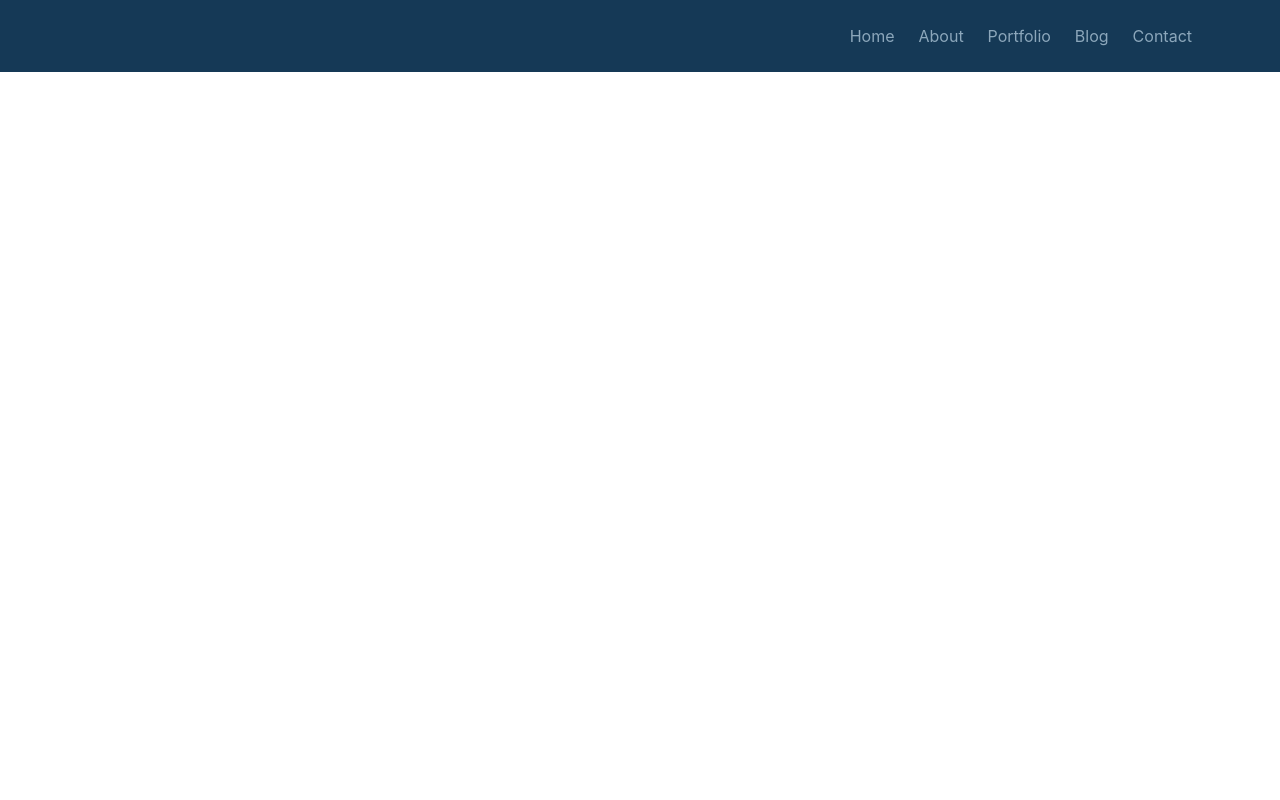
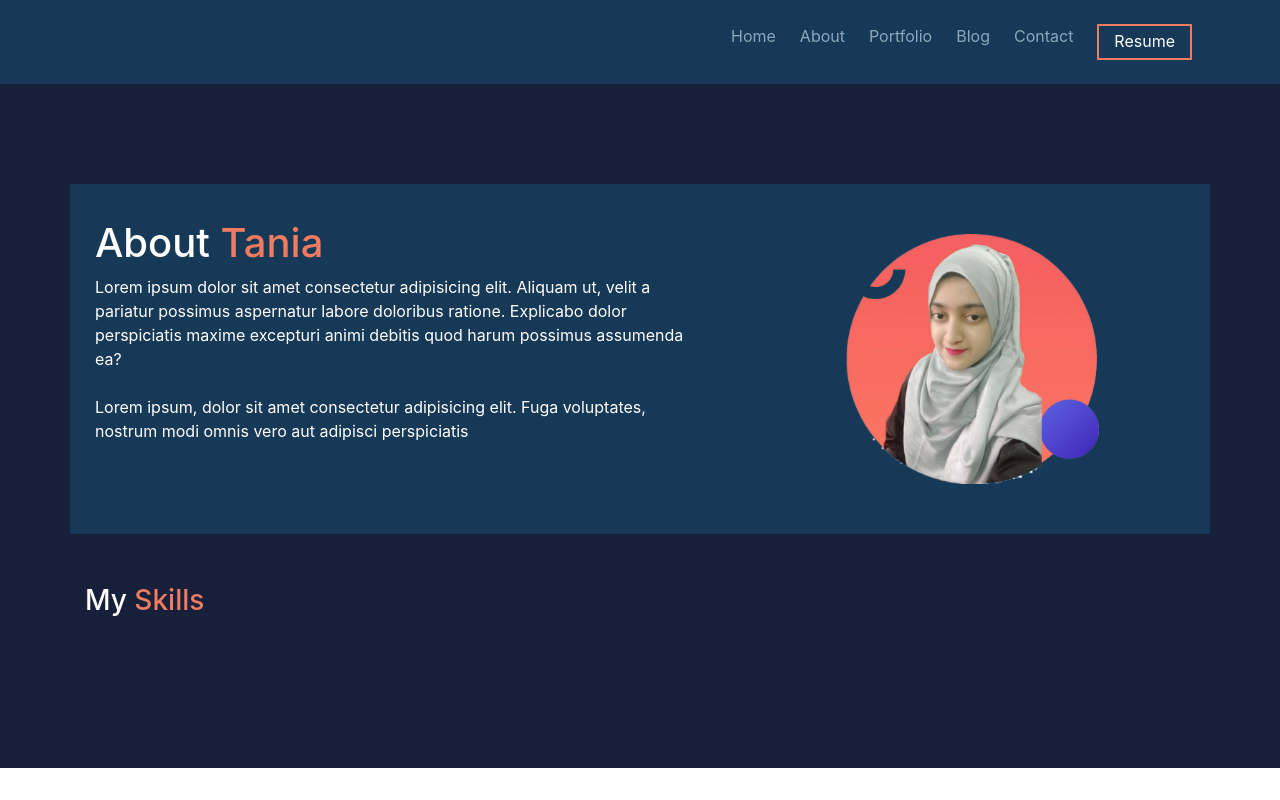
Before and after one commit to tania-developer/tania_portfolio, a React (Create React App) app: page /about in a window 1280 px wide. Built offline with nearby package versions, Linux system fonts and the light colour scheme.

Commit message:
about section add

```diff
--- a/src/App.js
+++ b/src/App.js
@@ -11,6 +11,7 @@ import Works from './components/Works/Works';
 import HeaderNav from './components/Home/HeaderNav';
 import Contact from './components/Contact/Contact';
 import Blog from './components/Blog/Blog';
+import About from './components/About/About';
 
 function App() {
   return (
@@ -29,6 +30,9 @@ function App() {
           <Route path="/blog">
             <Blog/>
           </Route>
+          <Route path="/about">
+            <About/>
+          </Route>
         </Switch>
 
     </Router>
--- /dev/null
+++ b/src/components/About/About.css
@@ -0,0 +1,27 @@
+.about-container{
+    background-color: #16203A;
+    padding:100px 20px;
+}
+.about-sec{
+    background-color: #153956;
+}
+.about-text{
+    padding: 35px 25px;
+}
+.about-text h1,p , .skill h3{
+    color: #fff;
+}
+.pic{
+    height:250px;
+    margin: 0 auto;
+}
+.pic-container{
+
+    display: flex;
+    justify-content: center;
+    padding: 50px 0px;
+}
+.skill h3{
+    margin: 50px 0px;
+
+}
--- /dev/null
+++ b/src/components/About/About.js
@@ -0,0 +1,26 @@
+import React from 'react';
+import pic from '../../images/tania.jpg';
+import './About.css'
+
+const About = () => {
+    return (
+        <section className='about-container'>
+            <div className="container">
+                <div className='row about-sec'>
+                    <div className='col-md-7 about-text'>
+                        <h1>About <span style={{color: '#F07B61'}}>Tania</span></h1>
+                        <p>Lorem ipsum dolor sit amet consectetur adipisicing elit. Aliquam ut, velit a pariatur possimus aspernatur labore doloribus ratione. Explicabo dolor perspiciatis maxime excepturi animi debitis quod harum possimus assumenda ea? <br/><br/>Lorem ipsum, dolor sit amet consectetur adipisicing elit. Fuga voluptates, nostrum modi omnis vero aut adipisci perspiciatis </p>
+                    </div>
+                    <div className='col-md-5 pic-container'>
+                        <img src={pic} alt="pic" className='pic'/>
+                    </div>
+                </div>
+                <div className='skill'>
+                    <h3>My <span style={{color: '#F07B61'}}>Skills</span></h3>
+                </div>
+            </div>
+        </section>
+    );
+};
+
+export default About;
--- a/src/components/Blog/Blog.js
+++ b/src/components/Blog/Blog.js
@@ -2,9 +2,9 @@ import React from 'react';
 
 const Blog = () => {
     return (
-        <div>
-
-        </div>
+        <section>
+            <h1>coming soon</h1>
+        </section>
     );
 };
 
--- a/src/components/Contact/Contact.css
+++ b/src/components/Contact/Contact.css
@@ -3,7 +3,7 @@ input, textarea{
     margin-bottom: 10px;
     width: 400px;
     padding: 10px ;
-    background-color:#16203A;
+    background-color:#002E4D;
     border: 1px solid gray;
 }
 .link{
@@ -16,3 +16,7 @@ input, textarea{
 h4{
     margin-bottom: 20px;
 }
+.form-container{
+    display: flex;
+    justify-content: center;
+}
--- a/src/components/Contact/Contact.js
+++ b/src/components/Contact/Contact.js
@@ -48,9 +48,9 @@ const Contact = () => {
                         </ul>
                         <p>You can also use this form on this page.</p>
                     </div>
-                    <div className='col-md-6' >
+                    <div className='col-md-6 form-container' >
+                        <form onSubmit={onSubmit}>
                         <h3>Contact Form</h3>
-                        <form onSubmit={onSubmit}>
                             <label>Full Name</label>
                             <input
                                 type='text'
--- a/src/components/Home/HeaderNav.css
+++ b/src/components/Home/HeaderNav.css
@@ -1,8 +1,19 @@
 .nav{
     color: #8CA7BB;
-
 }
 .nav:hover{
     text-decoration: none;
     color: #fff;
 }
+
+.resume{
+    color: #fff;
+    border: 2px solid #F07B61;
+    padding: 3px 15px 5px 15px;
+    max-width: fit-content;
+}
+.resume:hover{
+    text-decoration: none;
+    color: #fff;
+    border: 2px solid #fff;
+}
--- a/src/components/Home/HeaderNav.js
+++ b/src/components/Home/HeaderNav.js
@@ -15,6 +15,7 @@ const HeaderNav = () => {
                         <Link to="/portfolio" className="mr-4 nav">Portfolio</Link>
                         <Link to="/blog" className="mr-4 nav">Blog</Link>
                         <Link to="/contact" className="mr-4 nav">Contact</Link>
+                        <a href="/Tania's_resume.pdf" className="mr-4 resume" download>Resume</a>
                     </Nav>
                 </Navbar.Collapse>
             </Navbar>
```
Also changed, not shown: src/images/tania.jpg (added), 1 other file (tests, documents, lock files or other folders).
